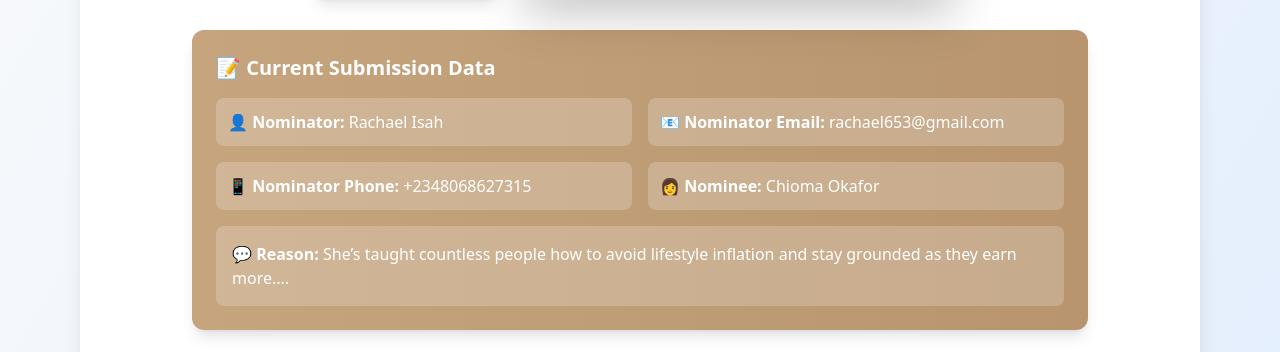
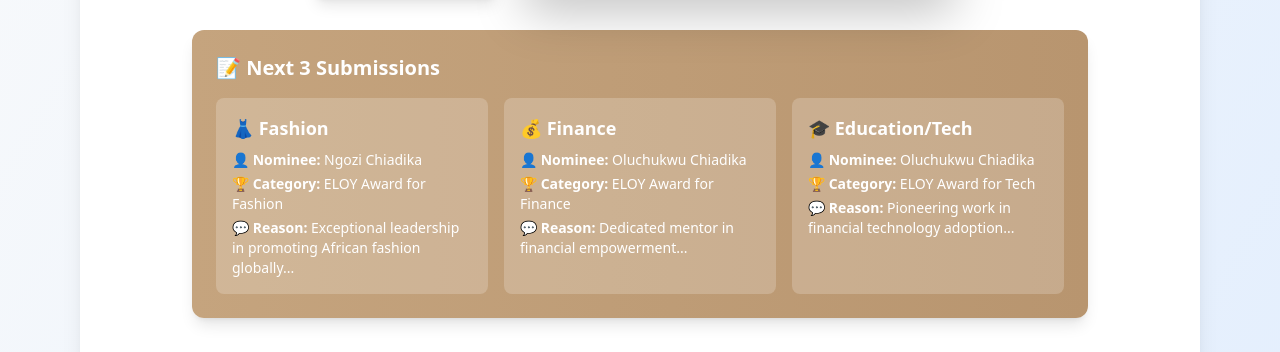
Before and after one commit to D-o-v/eaward, a React (Vite) app: page / in a window 1280 px wide. Both pictures are taken after a click on the button "🚀 START AUTO NOMINATIONS". Shown: the part 418-770 px from the top of the page. Built offline with nearby package versions, Linux system fonts and the light colour scheme; no server answers; the HTML template or start-up script is replaced by a standard one.

Commit message:
Add dual nominee voting: 3 submissions per cycle with tabs and pagination

```diff
--- a/src/App.jsx
+++ b/src/App.jsx
@@ -3,6 +3,88 @@
 import NominationForm from './components/NominationForm'
 import SubmissionsList from './components/SubmissionsList'
 import { autoFillConfig, generateRandomNominator } from './config/autoFill'
+
+// Hardcoded nominees
+const nominees = {
+  fashion: {
+    firstName: 'Ngozi',
+    lastName: 'Chiadika',
+    instagram: ['https://www.instagram.com/afrifashionpromotion?igsh=a3hqNmNwMW9ocXI2', 'https://www.instagram.com/gozifego?igsh=MWY3M3FzeXIybmp4ZQ=='],
+    linkedin: 'https://www.linkedin.com/in/ngozi-chiadika?utm_source=share&utm_campaign=share_via&utm_content=profile&utm_medium=android_app',
+    email: 'afrifashionpromotion@gmail.com',
+    phone: '+234 8165924260',
+    website: 'https://afrifashionpromotion.com/',
+    category: 'ELOY Award for Fashion',
+    reasons: [
+      'Exceptional leadership in promoting African fashion globally',
+      'Outstanding contribution to fashion industry development',
+      'Innovative approach to fashion promotion and marketing',
+      'Dedicated mentor to emerging fashion designers',
+      'Pioneering work in sustainable fashion practices',
+      'Excellence in fashion brand development and growth'
+    ]
+  },
+  finance: {
+    firstName: 'Oluchukwu',
+    lastName: 'Chiadika',
+    instagram: ['https://www.instagram.com/personalfinancegirl', '@personalfinancegirl'],
+    linkedin: 'https://www.linkedin.com/in/oluchukwu-chiadika-29366311b/',
+    email: 'yourpersonalfinancegirl@gmail.com',
+    phone: '+234 808 543 9337',
+    website: 'https://yourpersonalfinancegirl.com/',
+    categories: ['ELOY Award for Finance', 'ELOY Award in Education', 'ELOY Award for Tech'],
+    reasons: {
+      finance: [
+        'Outstanding expertise in personal finance education',
+        'Exceptional contribution to financial literacy programs',
+        'Innovative approach to financial planning and advisory',
+        'Dedicated mentor in financial empowerment',
+        'Excellence in financial content creation and education'
+      ],
+      education: [
+        'Exceptional educational content creation and delivery',
+        'Outstanding contribution to financial education programs',
+        'Innovative teaching methods in personal finance',
+        'Dedicated educator empowering individuals financially',
+        'Excellence in educational outreach and impact'
+      ],
+      tech: [
+        'Innovative use of technology in financial education',
+        'Outstanding contribution to fintech solutions',
+        'Excellence in digital financial literacy platforms',
+        'Pioneering work in financial technology adoption',
+        'Exceptional tech-driven financial empowerment initiatives'
+      ]
+    }
+  }
+}
+
+const generateNomineeData = (nominee, category) => {
+  const randomInstagram = Array.isArray(nominee.instagram)
+    ? nominee.instagram[Math.floor(Math.random() * nominee.instagram.length)]
+    : nominee.instagram
+
+  let reasons
+  if (nominee === nominees.fashion) {
+    reasons = nominee.reasons
+  } else {
+    const categoryKey = category.includes('Finance') ? 'finance'
+      : category.includes('Education') ? 'education' : 'tech'
+    reasons = nominee.reasons[categoryKey]
+  }
+
+  return {
+    firstName: nominee.firstName,
+    lastName: nominee.lastName,
+    instagram: randomInstagram,
+    linkedin: nominee.linkedin,
+    email: nominee.email,
+    phone: nominee.phone,
+    website: nominee.website,
+    category: category,
+    reason: reasons[Math.floor(Math.random() * reasons.length)]
+  }
+}
 
 function App() {
   const [activeTab, setActiveTab] = useState('nominate')
@@ -11,18 +93,10 @@
   const [countdown, setCountdown] = useState(0)
   const [isSubmitting, setIsSubmitting] = useState(false)
   const [config, setConfig] = useState(autoFillConfig)
-  const [currentFormData, setCurrentFormData] = useState({
-    ...config,
-    ...generateRandomNominator(config)
-  })
+  const [currentSubmissions, setCurrentSubmissions] = useState([])
 
   const handleConfigUpdate = (newConfig) => {
     setConfig(newConfig)
-    // Update current form data with new config
-    setCurrentFormData({
-      ...newConfig,
-      ...generateRandomNominator(newConfig)
-    })
   }
   const countdownIntervalRef = useRef(null)
 
@@ -39,15 +113,28 @@
     }
   }
 
+  const generateThreeSubmissions = () => {
+    const submissions = []
+
+    // 1. Fashion submission
+    submissions.push(generateNomineeData(nominees.fashion, nominees.fashion.category))
+
+    // 2. Finance submission (always Finance)
+    submissions.push(generateNomineeData(nominees.finance, 'ELOY Award for Finance'))
+
+    // 3. Random Education or Tech submission
+    const randomCategory = Math.random() < 0.5 ? 'ELOY Award in Education' : 'ELOY Award for Tech'
+    submissions.push(generateNomineeData(nominees.finance, randomCategory))
+
+    return submissions
+  }
+
   const scheduleNextSubmit = () => {
     if (!autoSubmit) return
 
-    // Generate fresh random data
-    const newData = {
-      ...config,
-      ...generateRandomNominator(config)
-    }
-    setCurrentFormData(newData)
+    // Generate 3 submissions (1 fashion + 2 finance)
+    const submissions = generateThreeSubmissions()
+    setCurrentSubmissions(submissions)
 
     const interval = getRandomInterval()
     const nextTime = Date.now() + interval
@@ -55,7 +142,7 @@
     setCountdown(Math.ceil(interval / 1000))
     setIsSubmitting(false)
 
-    console.log('Next submission in:', Math.ceil(interval / 1000), 'seconds')
+    console.log('Next 3 submissions in:', Math.ceil(interval / 1000), 'seconds')
   }
 
   const toggleAutoSubmit = () => {
@@ -70,12 +157,9 @@
       // Start auto-submission
       setAutoSubmit(true)
 
-      // Generate first submission data
-      const firstData = {
-        ...config,
-        ...generateRandomNominator(config)
-      }
-      setCurrentFormData(firstData)
+      // Generate first 3 submissions
+      const firstSubmissions = generateThreeSubmissions()
+      setCurrentSubmissions(firstSubmissions)
 
       // Start with random interval
       const interval = getRandomInterval()
@@ -124,13 +208,26 @@
 
   // Trigger submission function
   const triggerSubmission = async () => {
-    if (!autoSubmit || isSubmitting) return
+    if (!autoSubmit || isSubmitting || currentSubmissions.length === 0) return
 
     setIsSubmitting(true)
     setCountdown(0)
 
-    const result = await handleSubmit(currentFormData)
-    console.log('Auto-submission result:', result)
+    console.log('Submitting 3 nominations...')
+
+    // Submit all 3 nominations
+    for (let i = 0; i < currentSubmissions.length; i++) {
+      const submission = currentSubmissions[i]
+      const result = await handleSubmit(submission)
+      console.log(`Submission ${i + 1} result:`, result)
+
+      // Small delay between submissions
+      if (i < currentSubmissions.length - 1) {
+        await new Promise(resolve => setTimeout(resolve, 1000))
+      }
+    }
+
+    console.log('All 3 submissions completed')
 
     // Schedule next submission automatically
     scheduleNextSubmit()
@@ -209,7 +306,7 @@
               autoSubmit={autoSubmit}
               toggleAutoSubmit={toggleAutoSubmit}
               countdown={countdown}
-              currentFormData={currentFormData}
+              currentSubmissions={currentSubmissions}
               config={config}
               onConfigUpdate={handleConfigUpdate}
             />
--- a/src/components/NominationForm.jsx
+++ b/src/components/NominationForm.jsx
@@ -3,19 +3,12 @@
 import { autoFillConfig, generateRandomNominator } from '../config/autoFill'
 import ConfigPanel from './ConfigPanel'
 
-const NominationForm = ({ autoSubmit, toggleAutoSubmit, countdown, currentFormData, config, onConfigUpdate }) => {
+const NominationForm = ({ autoSubmit, toggleAutoSubmit, countdown, currentSubmissions, config, onConfigUpdate }) => {
   const [categories, setCategories] = useState([])
-  const [formData, setFormData] = useState(currentFormData || {
+  const [formData, setFormData] = useState({
     ...autoFillConfig,
     ...generateRandomNominator()
   })
-
-  // Update form data when currentFormData changes (during auto-submission)
-  useEffect(() => {
-    if (currentFormData && autoSubmit) {
-      setFormData(currentFormData)
-    }
-  }, [currentFormData, autoSubmit])
 
   const [message, setMessage] = useState('')
   const [loading, setLoading] = useState(false)
@@ -132,28 +125,27 @@
 
       </div>
 
+      {autoSubmit && currentSubmissions.length > 0 && (
         <div className="bg-gradient-to-r from-eloy-primary to-eloy-secondary p-6 rounded-xl mb-8 text-white shadow-lg">
           <h3 className="text-xl font-bold mb-4 flex items-center gap-2">
-          📝 Current Submission Data
+            📝 Next 3 Submissions
           </h3>
-        <div className="grid grid-cols-1 md:grid-cols-2 gap-4">
-          <div className="bg-white bg-opacity-20 p-3 rounded-lg">
-            <strong>👤 Nominator:</strong> {formData.nominator_first} {formData.nominator_last}
+          <div className="grid grid-cols-1 md:grid-cols-3 gap-4">
+            {currentSubmissions.map((submission, index) => (
+              <div key={index} className="bg-white bg-opacity-20 p-4 rounded-lg">
+                <div className="font-bold text-lg mb-2">
+                  {index === 0 ? '👗 Fashion' : index === 1 ? '💰 Finance' : '🎓 Education/Tech'}
                 </div>
-          <div className="bg-white bg-opacity-20 p-3 rounded-lg">
-            <strong>📧 Nominator Email:</strong> {formData.nominator_email}
-          </div>
-          <div className="bg-white bg-opacity-20 p-3 rounded-lg">
-            <strong>📱 Nominator Phone:</strong> {formData.nominator_phone || 'Not provided'}
-          </div>
-          <div className="bg-white bg-opacity-20 p-3 rounded-lg">
-            <strong>👩 Nominee:</strong> {formData.nominee_first} {formData.nominee_last}
+                <div className="text-sm space-y-1">
+                  <div><strong>👤 Nominee:</strong> {submission.firstName} {submission.lastName}</div>
+                  <div><strong>🏆 Category:</strong> {submission.category}</div>
+                  <div><strong>💬 Reason:</strong> {submission.reason?.substring(0, 80)}...</div>
                 </div>
               </div>
-        <div className="mt-4 bg-white bg-opacity-20 p-4 rounded-lg">
-          <strong>💬 Reason:</strong> {formData.reason?.substring(0, 150)}...
+            ))}
           </div>
         </div>
+      )}
 
       {showConfig && <ConfigPanel config={config} onConfigUpdate={onConfigUpdate} />}
 
--- a/src/components/SubmissionsList.jsx
+++ b/src/components/SubmissionsList.jsx
@@ -4,6 +4,9 @@
 const SubmissionsList = () => {
   const [submissions, setSubmissions] = useState([])
   const [loading, setLoading] = useState(true)
+  const [activeTab, setActiveTab] = useState('fashion')
+  const [currentPage, setCurrentPage] = useState({ fashion: 1, finance: 1 })
+  const itemsPerPage = 6
 
   useEffect(() => {
     fetchSubmissions()
@@ -32,6 +35,67 @@
     )
   }
 
+  // Filter submissions by nominee
+  const fashionSubmissions = submissions.filter(s =>
+    s.nominee_first === 'Ngozi' && s.nominee_last === 'Chiadika'
+  )
+  const financeSubmissions = submissions.filter(s =>
+    s.nominee_first === 'Oluchukwu' && s.nominee_last === 'Chiadika'
+  )
+
+  // Pagination logic
+  const getPaginatedData = (data, page) => {
+    const startIndex = (page - 1) * itemsPerPage
+    return data.slice(startIndex, startIndex + itemsPerPage)
+  }
+
+  const getTotalPages = (data) => Math.ceil(data.length / itemsPerPage)
+
+  const currentData = activeTab === 'fashion' ? fashionSubmissions : financeSubmissions
+  const currentPageNum = currentPage[activeTab]
+  const paginatedData = getPaginatedData(currentData, currentPageNum)
+  const totalPages = getTotalPages(currentData)
+
+  const handlePageChange = (page) => {
+    setCurrentPage(prev => ({ ...prev, [activeTab]: page }))
+  }
+
+  const renderPagination = () => {
+    if (totalPages <= 1) return null
+
+    return (
+      <div className="flex justify-center items-center gap-2 mt-8">
+        <button
+          onClick={() => handlePageChange(Math.max(1, currentPageNum - 1))}
+          disabled={currentPageNum === 1}
+          className="px-3 py-2 rounded-lg bg-gray-200 hover:bg-gray-300 disabled:opacity-50 disabled:cursor-not-allowed"
+        >
+          ←
+        </button>
+        {[...Array(totalPages)].map((_, i) => (
+          <button
+            key={i + 1}
+            onClick={() => handlePageChange(i + 1)}
+            className={`px-3 py-2 rounded-lg ${
+              currentPageNum === i + 1
+                ? 'bg-eloy-primary text-white'
+                : 'bg-gray-200 hover:bg-gray-300'
+            }`}
+          >
+            {i + 1}
+          </button>
+        ))}
+        <button
+          onClick={() => handlePageChange(Math.min(totalPages, currentPageNum + 1))}
+          disabled={currentPageNum === totalPages}
+          className="px-3 py-2 rounded-lg bg-gray-200 hover:bg-gray-300 disabled:opacity-50 disabled:cursor-not-allowed"
+        >
+          →
+        </button>
+      </div>
+    )
+  }
+
   return (
     <div className="max-w-6xl mx-auto">
       <div className="flex justify-between items-center mb-8">
@@ -43,14 +107,43 @@
         </span>
       </div>
 
-      {submissions.length === 0 ? (
+      {/* Tabs */}
+      <div className="flex justify-center gap-4 mb-8">
+        <button
+          onClick={() => setActiveTab('fashion')}
+          className={`px-6 py-3 rounded-full font-medium transition-all duration-300 shadow-lg ${
+            activeTab === 'fashion'
+              ? 'bg-eloy-primary text-white transform -translate-y-1'
+              : 'bg-white text-gray-600 hover:bg-gray-50 hover:transform hover:-translate-y-1'
+          }`}
+        >
+          👗 Fashion ({fashionSubmissions.length})
+        </button>
+        <button
+          onClick={() => setActiveTab('finance')}
+          className={`px-6 py-3 rounded-full font-medium transition-all duration-300 shadow-lg ${
+            activeTab === 'finance'
+              ? 'bg-eloy-primary text-white transform -translate-y-1'
+              : 'bg-white text-gray-600 hover:bg-gray-50 hover:transform hover:-translate-y-1'
+          }`}
+        >
+          💰 Finance ({financeSubmissions.length})
+        </button>
+      </div>
+
+      {paginatedData.length === 0 ? (
         <div className="text-center py-12">
-          <div className="text-gray-400 text-6xl mb-4">📝</div>
-          <p className="text-gray-500 text-lg">No submissions yet.</p>
+          <div className="text-gray-400 text-6xl mb-4">
+            {activeTab === 'fashion' ? '👗' : '💰'}
+          </div>
+          <p className="text-gray-500 text-lg">
+            No {activeTab} submissions yet.
+          </p>
         </div>
       ) : (
+        <>
           <div className="grid gap-6">
-          {submissions.map((submission) => (
+            {paginatedData.map((submission) => (
               <div
                 key={submission.id}
                 className="bg-gradient-to-r from-white to-gray-50 border border-gray-200 rounded-xl p-6 shadow-sm hover:shadow-md transition-shadow duration-300"
@@ -101,6 +194,8 @@
               </div>
             ))}
           </div>
+          {renderPagination()}
+        </>
       )}
     </div>
   )
```
Lines whose indentation alone changed are shown as unchanged.
